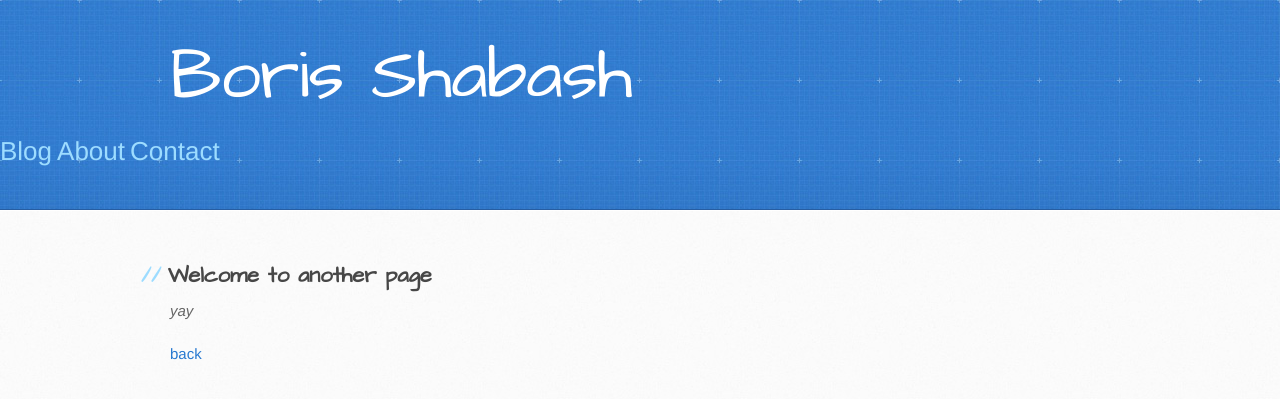
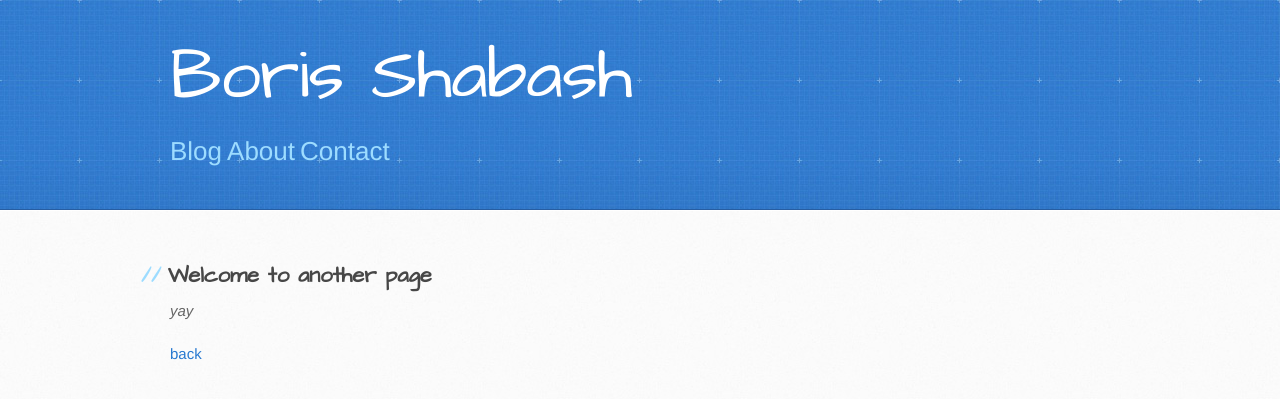
Before and after one commit to bshabashFD/bshabashFD.github.io_old2, a Jekyll site: the page built from another-page.md, in a window 1280 px wide. Shown: the top 399 px of the page. Built offline with Jekyll 4.4.1, drawn with Linux system fonts in a browser that asks for light colours; our own code applies the rules of GitHub Pages for plain Markdown files.

Commit message:
Update default.html

```diff
--- a/_layouts/default.html
+++ b/_layouts/default.html
@@ -23,7 +23,7 @@
 
 
       </div>
-      <div>
+      <div class="inner">
         <nav>
             <a href="{{ site.baseurl }}/">Blog</a>
             <a href="{{ site.baseurl }}/about">About</a>
```
